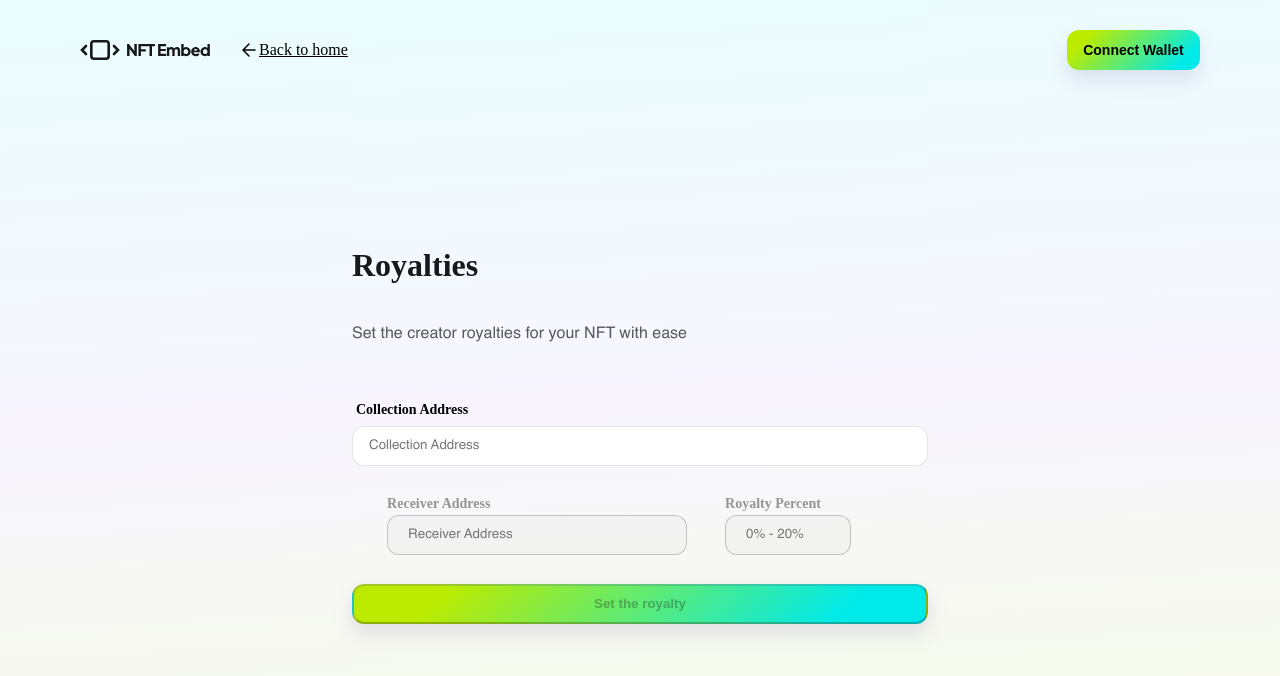
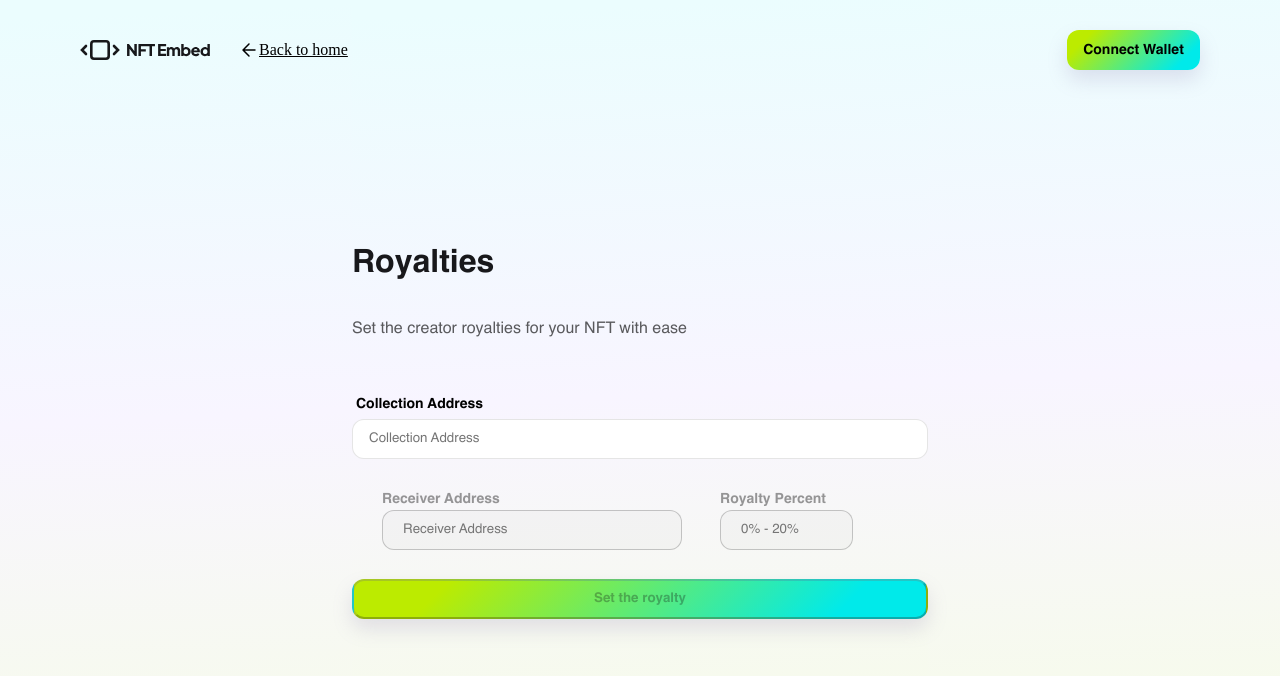
Before and after one commit to dadlessnsad/Registrys, a Next.js app: page / in a window 1280 px wide. Shown: the top 676 px of the page. Built offline with nearby package versions, Linux system fonts and the light colour scheme; no server answers.

Commit message:
invalid Font tag removed

```diff
--- a/styles/Home.module.css
+++ b/styles/Home.module.css
@@ -45,7 +45,7 @@
     background: linear-gradient(135deg, #BCEB00 15.57%, #00EAEA 84.88%);
     box-shadow: 0px 10px 20px rgba(136, 120, 172, 0.2);
     border-radius: 12px;
-    font-family: 'Helvetica' serif;
+    font-family:'Helvetica';
     font-style: normal;
     font-weight: 700;
     font-size: 14px;
@@ -68,7 +68,7 @@
     background: #FFFFFF;
     border: 1px solid rgba(0, 0, 0, 0.1);
     border-radius: 12px;
-    font-family: 'Helvetica' serif;
+    font-family:'Helvetica';
     font-style: normal;
     font-weight: 700;
     font-size: 14px;
@@ -102,7 +102,7 @@
 }
 
 .ActionHeaderTitle {
-    font-family: 'Helvetica' serif;
+    font-family:'Helvetica';
     font-style: normal;
     font-weight: 700;
     font-size: 32px;
@@ -149,7 +149,7 @@
 .ActionLabelTitle {
     height: 22px;
     margin: 8px 4px;
-    font-family: 'Helvetica' serif;
+    font-family:'Helvetica';
     font-style: normal;
     font-weight: 700;
     font-size: 14px;
@@ -186,7 +186,7 @@
 }
 
 .AlertNotOwnerText {
-    font-family: 'Helvetica' serif;
+    font-family:'Helvetica';
     font-style: normal;
     font-weight: 700;
     font-size: 14px;
@@ -221,7 +221,7 @@
 .RoyaltyAddrLabel {
     min-width: 140px;
     height: 22px;
-    font-family: 'Helvetica' serif;
+    font-family:'Helvetica';
     font-style: normal;
     font-weight: 700;
     font-size: 14px;
@@ -252,7 +252,7 @@
 .RoyaltyPercentLabel {
     width: 100px;
     height: 22px;
-    font-family: 'Helvetica' serif;
+    font-family:'Helvetica';
     font-style: normal;
     font-weight: 700;
     font-size: 14px;
@@ -288,7 +288,7 @@
     align-self: stretch;
     flex-grow: 0;
     cursor: pointer;
-    font-family: 'Helvetica' serif;
+    font-family:'Helvetica';
     font-style: normal;
     font-weight: 700;
 }
@@ -311,13 +311,13 @@
     order: 0;
     align-self: stretch;
     flex-grow: 0;
-    font-family: 'Helvetica' serif;
+    font-family:'Helvetica';
     font-style: normal;
     font-weight: 700;
 }
 
 .AlertNotOwnerText {
-    font-family: 'Helvetica' serif;
+    font-family:'Helvetica';
     font-style: normal;
     font-weight: 700;
     font-size: 14px;
```
